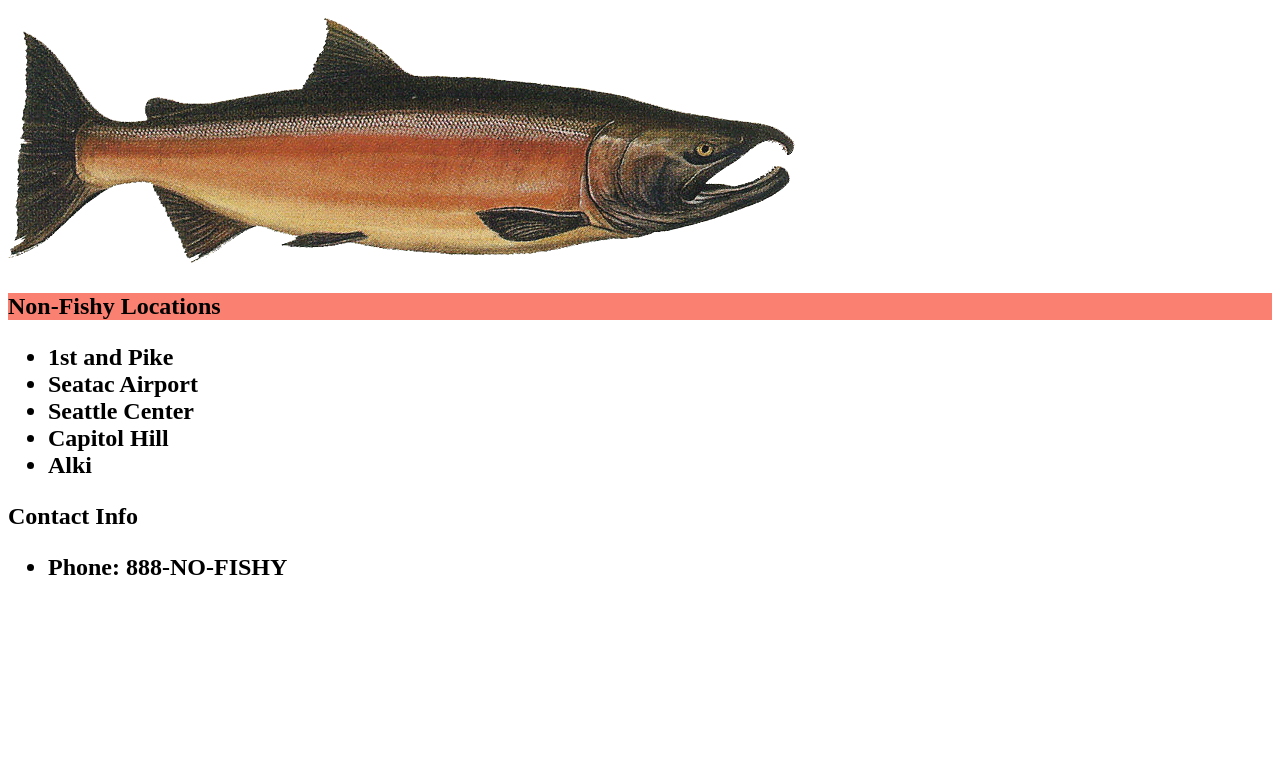
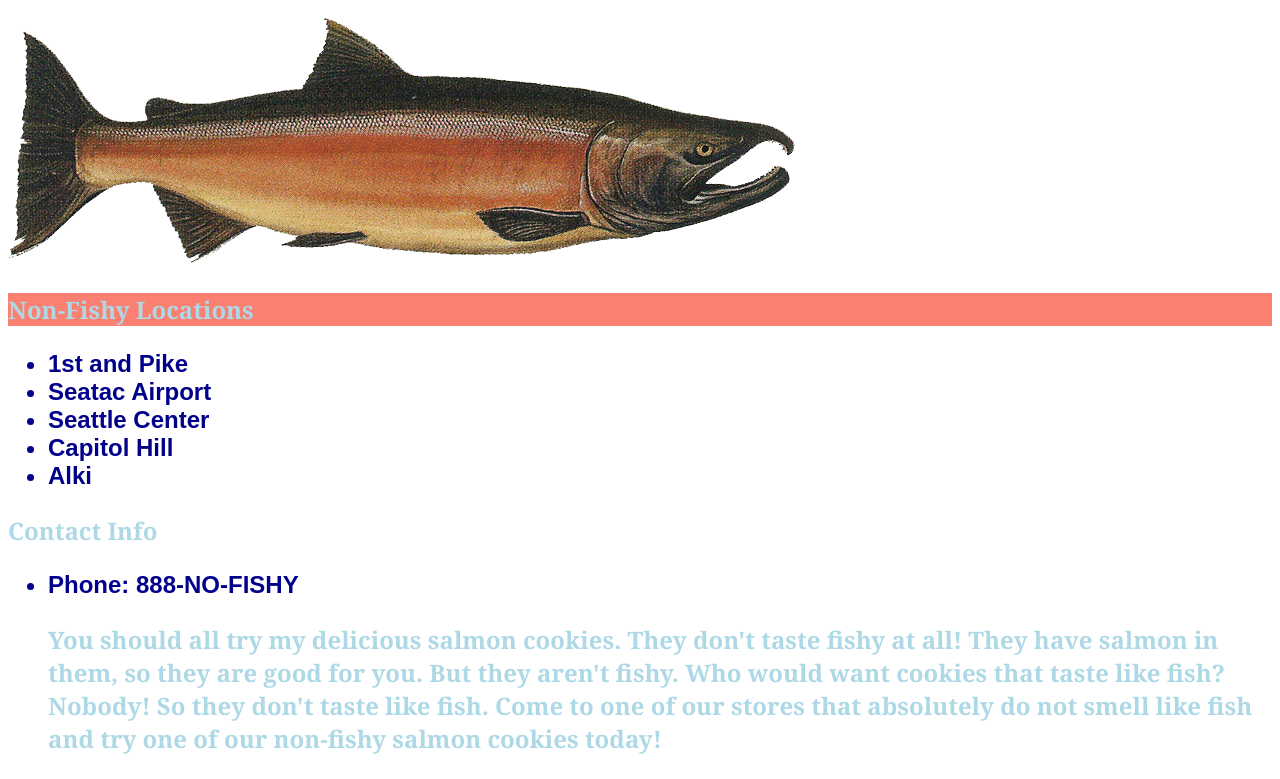
Before and after one commit to jjkusowski/cookie-stand, a plain HTML site: page index.html in a window 1280 px wide. Shown: the part 110-889 px from the top of the page. Before the commit the page ends 800 px from the top, so only its background shows below. Drawn offline with Linux system fonts and the light colour scheme; a web font is replaced by a local one.

Commit message:
removed console logs from js.  Added paragraph to index.  modified style.

```diff
--- a/index.html
+++ b/index.html
@@ -26,6 +26,8 @@
       <ul>
         <li>Phone: 888-NO-FISHY</li>
     </p>
+
+    <p>You should all try my delicious salmon cookies.  They don't taste fishy at all!  They have salmon in them, so they are good for you.  But they aren't fishy.  Who would want cookies that taste like fish?  Nobody!  So they don't taste like fish.  Come to one of our stores that absolutely do not smell like fish and try one of our non-fishy salmon cookies today!</p>
   </body>
 
 
--- a/style.css
+++ b/style.css
@@ -9,6 +9,17 @@ h1 {
 
 }
 
+p {
+  font-family: georgia, serif;
+  color: lightblue;
+}
+
+li {
+  font-family: arial, sans-serif;
+  color: darkblue;
+}
+
 #locations {
   background-color: salmon;
+
 }
```
Also changed, not shown: app.js (+0 -10 lines).
